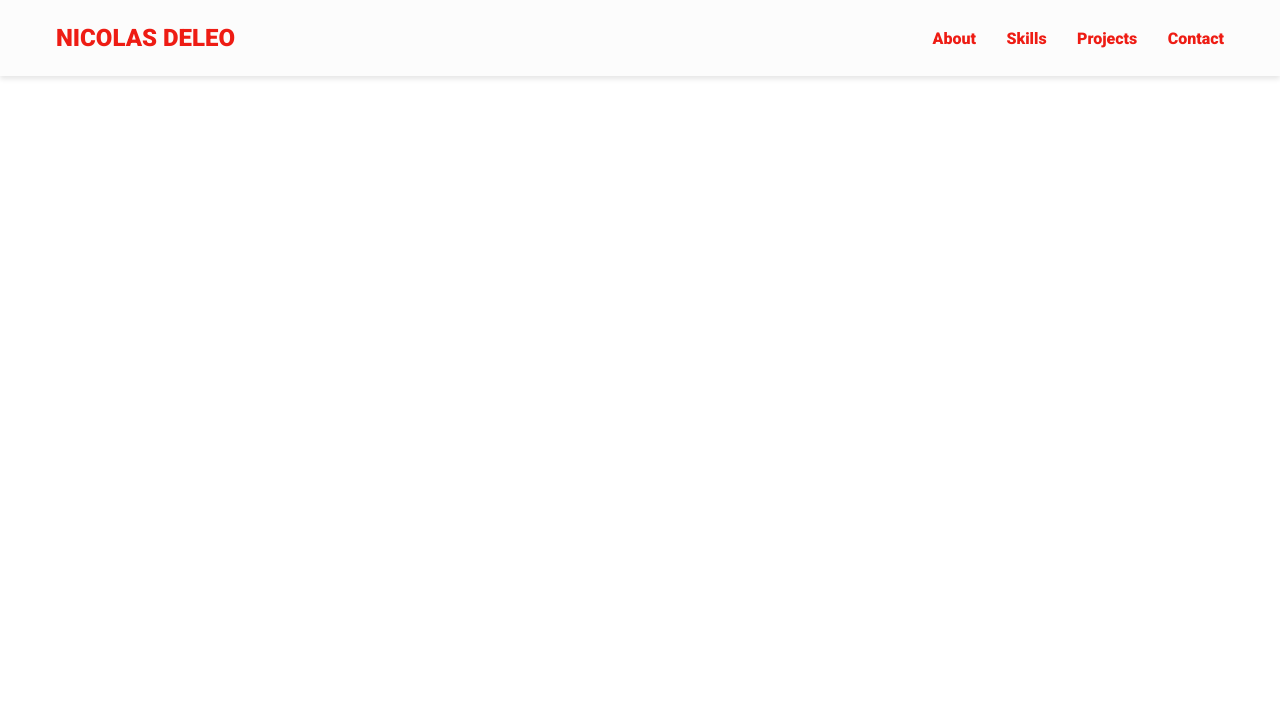
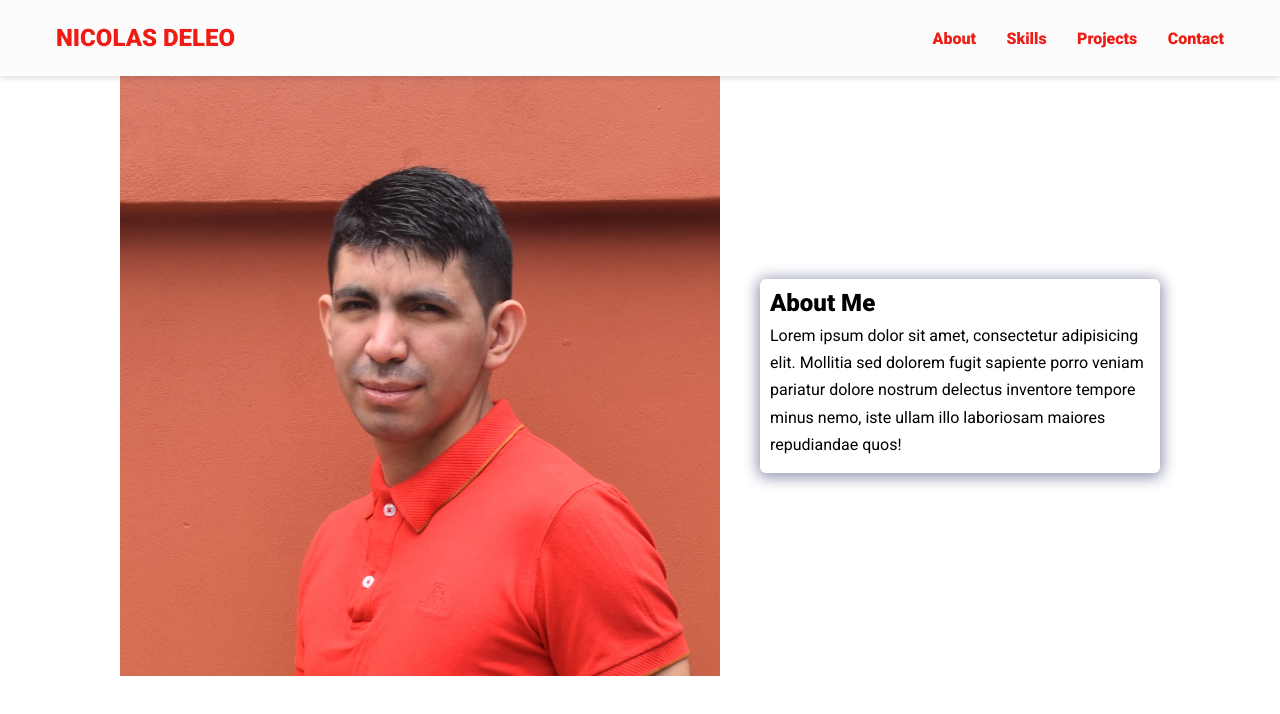
Before and after one commit to NDeleo94/Portfolio, a plain HTML site: page index.html in a window 1280 px wide. Drawn offline with nearby package versions, Linux system fonts and the light colour scheme.

Commit message:
hero Section ready

```diff
--- a/assets/css/styles.css
+++ b/assets/css/styles.css
@@ -89,3 +89,34 @@ nav {
     cursor: pointer;
     display: none;
   }
+
+  /* Hero style */
+  .hero {
+    display: flex;
+    align-items: center;
+    justify-content: center;
+    gap: 2.5rem;
+    max-width: 68.75rem;
+    margin: auto;
+  }
+
+  .hero img {
+    height: 37.5rem;
+    width: 37.5rem;
+  }
+
+  .bio {
+    width: 25rem;
+    padding: 0.625rem;
+    border-radius: 6px;
+    box-shadow: 0px 2px 15px 2px var(--primary-shadow);
+  }
+
+  .bio h1 {
+    margin-bottom: var(--bottom-margin);
+  }
+
+  .bio p {
+    line-height: var(--line-height);
+    padding: 0.3rem 0;
+  }
--- a/index.html
+++ b/index.html
@@ -45,6 +45,18 @@
     </nav>
 
     <!-- Hero Section -->
+    <section class="hero" id="about">
+        <img src="assets/images/nd.jpg" alt="nicolas-deleo" loading="lazy" class="hero-img"/>
+        <div class="bio animate__animated animate__shakeX">
+          <h2 class="bio-title">About Me</h2>
+          <p class="bio-text">
+            Lorem ipsum dolor sit amet, consectetur adipisicing elit. Mollitia sed
+            dolorem fugit sapiente porro veniam pariatur dolore nostrum delectus
+            inventore tempore minus nemo, iste ullam illo laboriosam maiores
+            repudiandae quos!
+          </p>
+        </div>
+    </section>
 
     <!-- More about -->
 
```
